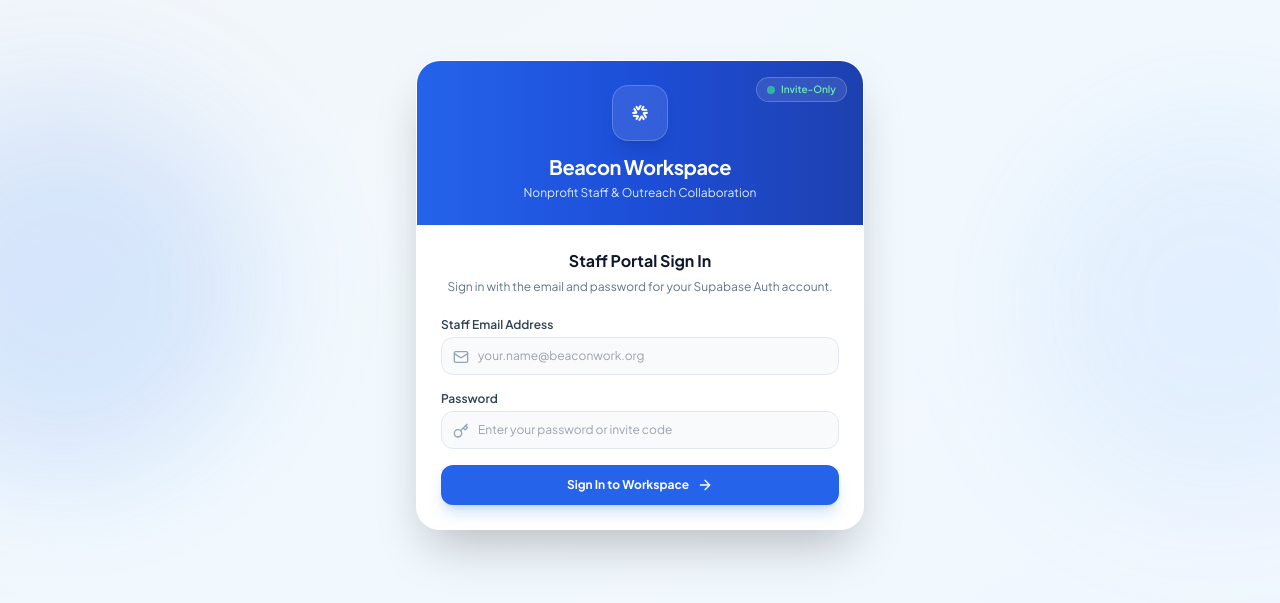
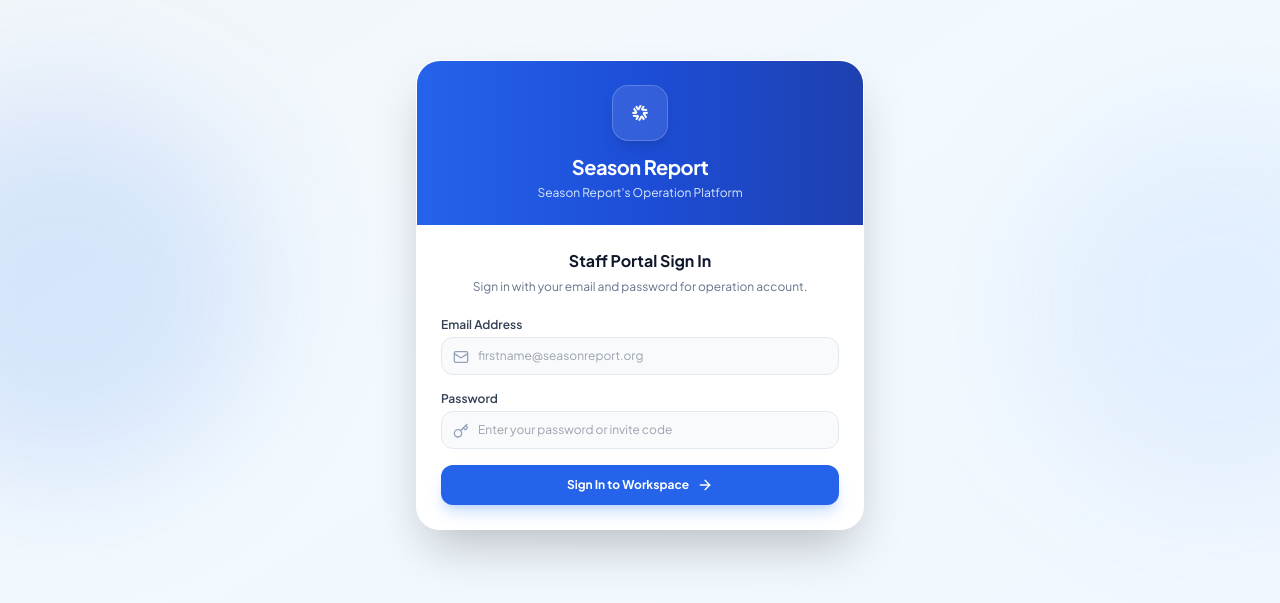
Before and after one commit to ColinLoft/internal-ops, a React (Vite) app: page / in a window 1280 px wide. Shown: the part 105-708 px from the top of the page. Built offline with nearby package versions, Linux system fonts and the light colour scheme; no server answers; the database is empty.

Commit message:
Wording Updates

```diff
--- a/src/components/auth/AuthScreen.tsx
+++ b/src/components/auth/AuthScreen.tsx
@@ -45,15 +45,11 @@ export const AuthScreen: React.FC = () => {
         {/* Top Brand Banner */}
         <div className="bg-gradient-to-r from-brand-600 via-brand-700 to-brand-800 p-6 text-white text-center relative">
           <div className="w-14 h-14 rounded-2xl bg-white/10 backdrop-blur-md border border-white/20 flex items-center justify-center mx-auto mb-3 shadow-lg shadow-black/10">
-            <img src="/brand-icon.png" alt="Beacon Workspace" className="w-8 h-8 object-contain" />
+            <img src="/brand-icon.png" alt="Season Report" className="w-8 h-8 object-contain" />
           </div>
-          <h2 className="text-xl font-bold tracking-tight">Beacon Workspace</h2>
-          <p className="text-brand-100 text-xs mt-1">Nonprofit Staff & Outreach Collaboration</p>
+          <h2 className="text-xl font-bold tracking-tight">Season Report</h2>
+          <p className="text-brand-100 text-xs mt-1">Season Report's Operation Platform</p>
 
-          <div className="absolute top-4 right-4 flex items-center gap-1.5 px-2.5 py-1 bg-white/10 backdrop-blur-md rounded-full border border-white/20 text-[10px] font-semibold text-emerald-300">
-            <span className="w-2 h-2 rounded-full bg-emerald-400 animate-pulse" />
-            <span>Invite-Only</span>
-          </div>
         </div>
 
         {/* Form Body */}
@@ -61,7 +57,7 @@ export const AuthScreen: React.FC = () => {
           <div className="mb-5 text-center">
             <h3 className="text-base font-bold text-slate-900">Staff Portal Sign In</h3>
             <p className="text-xs text-slate-500 mt-1 leading-relaxed">
-              Sign in with the email and password for your Supabase Auth account.
+              Sign in with your email and password for operation account.
             </p>
           </div>
 
@@ -76,7 +72,7 @@ export const AuthScreen: React.FC = () => {
             {/* Email Field */}
             <div>
               <label className="block text-xs font-semibold text-slate-700 mb-1">
-                Staff Email Address
+                Email Address
               </label>
               <div className="relative">
                 <Mail className="w-4 h-4 absolute left-3 top-3 text-slate-400" />
@@ -84,7 +80,7 @@ export const AuthScreen: React.FC = () => {
                   type="email"
                   value={email}
                   onChange={(e) => setEmail(e.target.value)}
-                  placeholder="your.name@beaconwork.org"
+                  placeholder="firstname@seasonreport.org"
                   required
                   className="w-full pl-9 pr-3 py-2.5 text-xs bg-slate-50 focus:bg-white rounded-xl border border-slate-200 focus:border-brand-500 focus:ring-4 focus:ring-brand-500/10 outline-none transition-all"
                 />
```
